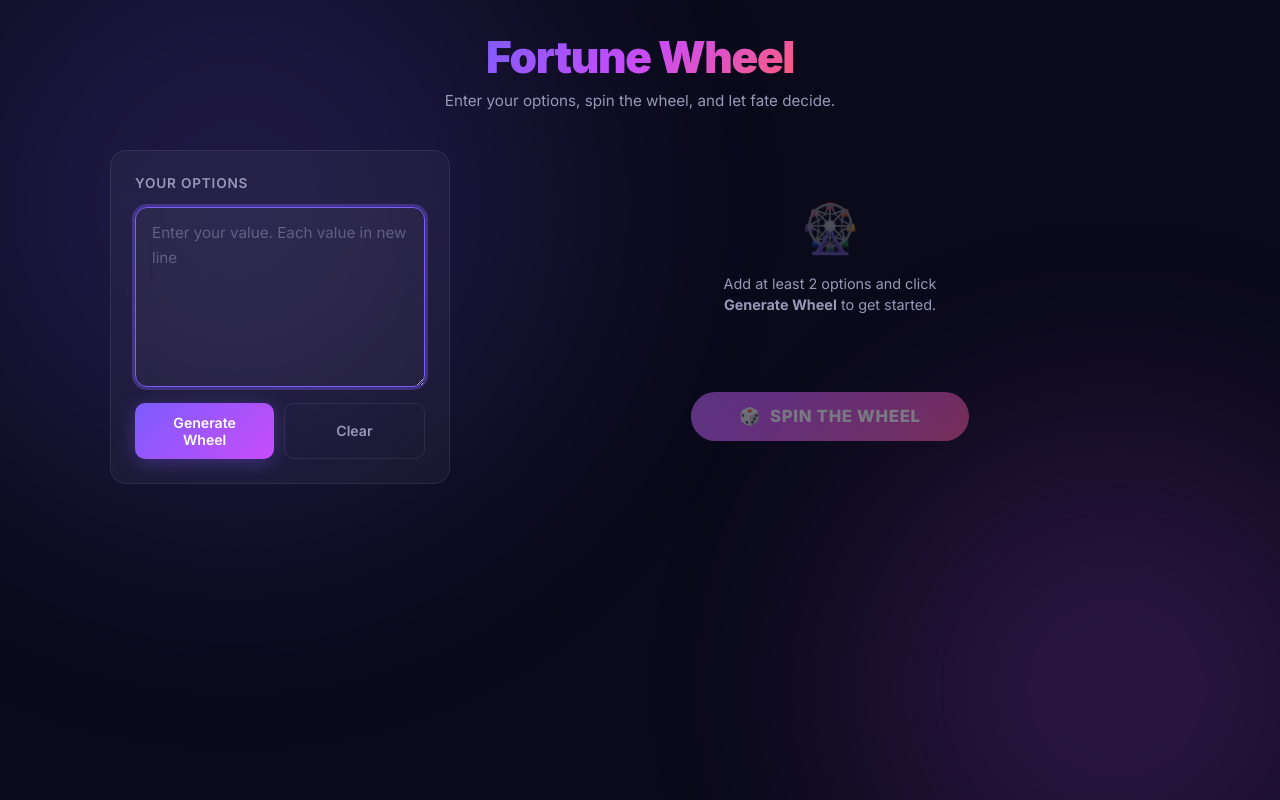
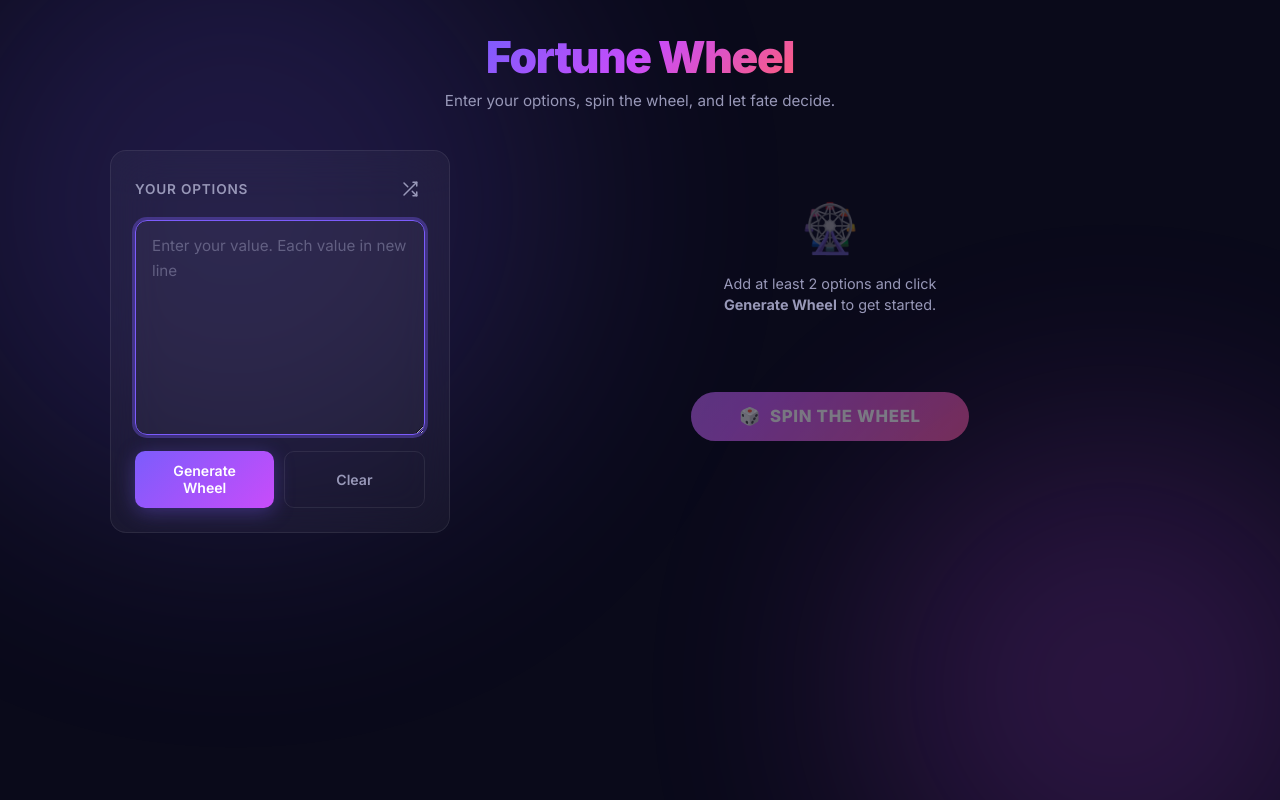
Before and after one commit to pbose16/WheelRandomizer, a plain HTML site: page index.html in a window 1280 px wide. Drawn offline with Linux system fonts and the light colour scheme.

Commit message:
feat: add shuffle button to input panel and optional team member pre-population via URL parameters

```diff
--- a/index.html
+++ b/index.html
@@ -137,7 +137,7 @@
       grid-template-columns: 340px 1fr;
       gap: 2.5rem;
       width: 100%;
-      align-items: start;
+      align-items: stretch;
     }
 
     /* Glass card */
@@ -155,6 +155,31 @@
       display: flex;
       flex-direction: column;
       gap: 1rem;
+      height: 100%;
+    }
+
+    .sidebar-header {
+      display: flex;
+      justify-content: space-between;
+      align-items: center;
+    }
+
+    .btn-icon {
+      background: transparent;
+      border: none;
+      color: var(--text-secondary);
+      cursor: pointer;
+      display: flex;
+      align-items: center;
+      justify-content: center;
+      padding: 0.35rem;
+      border-radius: 6px;
+      transition: color var(--transition), background var(--transition);
+    }
+
+    .btn-icon:hover {
+      color: var(--text-primary);
+      background: rgba(255, 255, 255, 0.1);
     }
 
     .sidebar label {
@@ -167,6 +192,7 @@
 
     .sidebar textarea {
       width: 100%;
+      flex-grow: 1;
       min-height: 180px;
       background: rgba(255, 255, 255, 0.03);
       border: 1px solid var(--border-subtle);
@@ -595,7 +621,19 @@
 
       <!-- Sidebar: Input -->
       <aside class="sidebar card" id="inputPanel">
-        <label for="valuesInput">Your Options</label>
+        <div class="sidebar-header">
+          <label for="valuesInput">Your Options</label>
+          <button class="btn-icon" id="btnShuffle" type="button" title="Shuffle options" aria-label="Shuffle options">
+            <svg width="18" height="18" viewBox="0 0 24 24" fill="none" stroke="currentColor" stroke-width="2"
+              stroke-linecap="round" stroke-linejoin="round">
+              <polyline points="16 3 21 3 21 8"></polyline>
+              <line x1="4" y1="20" x2="21" y2="3"></line>
+              <polyline points="21 16 21 21 16 21"></polyline>
+              <line x1="15" y1="15" x2="21" y2="21"></line>
+              <line x1="4" y1="4" x2="9" y2="9"></line>
+            </svg>
+          </button>
+        </div>
         <textarea id="valuesInput" placeholder="Enter your value. Each value in new line" spellcheck="false"
           aria-label="Enter wheel options, one per line or separated by commas"></textarea>
         <div class="btn-group">
@@ -647,6 +685,7 @@
       const btnGenerate = document.getElementById('btnGenerate');
       const btnClear = document.getElementById('btnClear');
       const btnSpin = document.getElementById('btnSpin');
+      const btnShuffle = document.getElementById('btnShuffle');
       const canvas = document.getElementById('wheelCanvas');
       const ctx = canvas.getContext('2d');
       const wheelWrapper = document.getElementById('wheelWrapper');
@@ -933,6 +972,16 @@
       btnGenerate.addEventListener('click', generate);
       btnClear.addEventListener('click', clearAll);
       btnSpin.addEventListener('click', spin);
+      btnShuffle.addEventListener('click', () => {
+        let lines = textarea.value.split('\n').filter(s => s.trim().length > 0);
+        if (lines.length < 2) return;
+        for (let i = lines.length - 1; i > 0; i--) {
+          const j = Math.floor(Math.random() * (i + 1));
+          [lines[i], lines[j]] = [lines[j], lines[i]];
+        }
+        textarea.value = lines.join('\n');
+        generate();
+      });
 
       // Also allow Enter in textarea with Ctrl/Cmd
       textarea.addEventListener('keydown', (e) => {
@@ -949,6 +998,10 @@
 
       // Pre-populate with example to delight
       textarea.value = '';
+      const urlParams = new URLSearchParams(window.location.search);
+      if (urlParams.get('team') === 'KF') {
+        textarea.value = 'HUNOR\nSHEEJU\nANANTHU\nANDREA\nPRITAM\nIOANA\nRADU\nVLAD\nPIOTR\nKARTHIK';
+      }
       generate();
 
     })();
```
